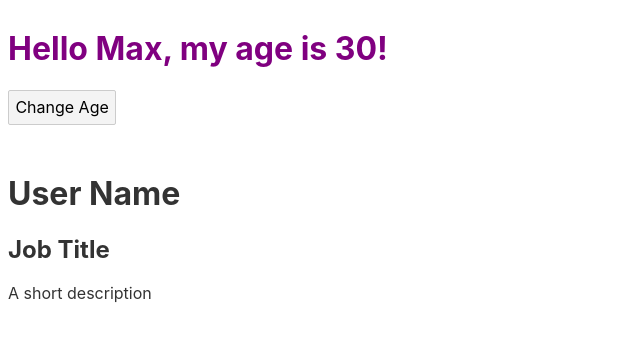
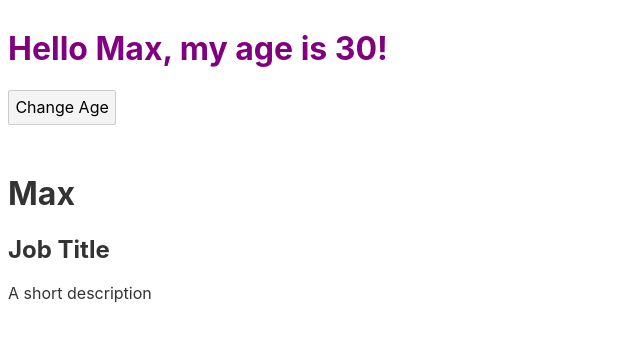
Before and after one commit to bu99ins/svelte-first-app, a Svelte app: page / in a window 1280 px wide. Shown: the top 338 px of the page, without its empty margins (0-640 px from the left). Built offline with nearby package versions, Linux system fonts and the light colour scheme.

Commit message:
Bind a prop to the component

```diff
--- a/src/App.svelte
+++ b/src/App.svelte
@@ -18,4 +18,4 @@
 <h1>Hello {name}, my age is {age}!</h1>
 <button on:click={incrementAge}>Change Age</button>
 
-<ContactCard />
+<ContactCard userName={name} />
--- a/src/ContactCard.svelte
+++ b/src/ContactCard.svelte
@@ -1,3 +1,7 @@
+<script>
+  export let userName;
+</script>
+
 <style>
 
 </style>
@@ -7,7 +11,7 @@
     <div>
       <img src="" alt="" />
     </div>
-    <h1>User Name</h1>
+    <h1>{userName}</h1>
     <h2>Job Title</h2>
   </header>
   <div>
```
